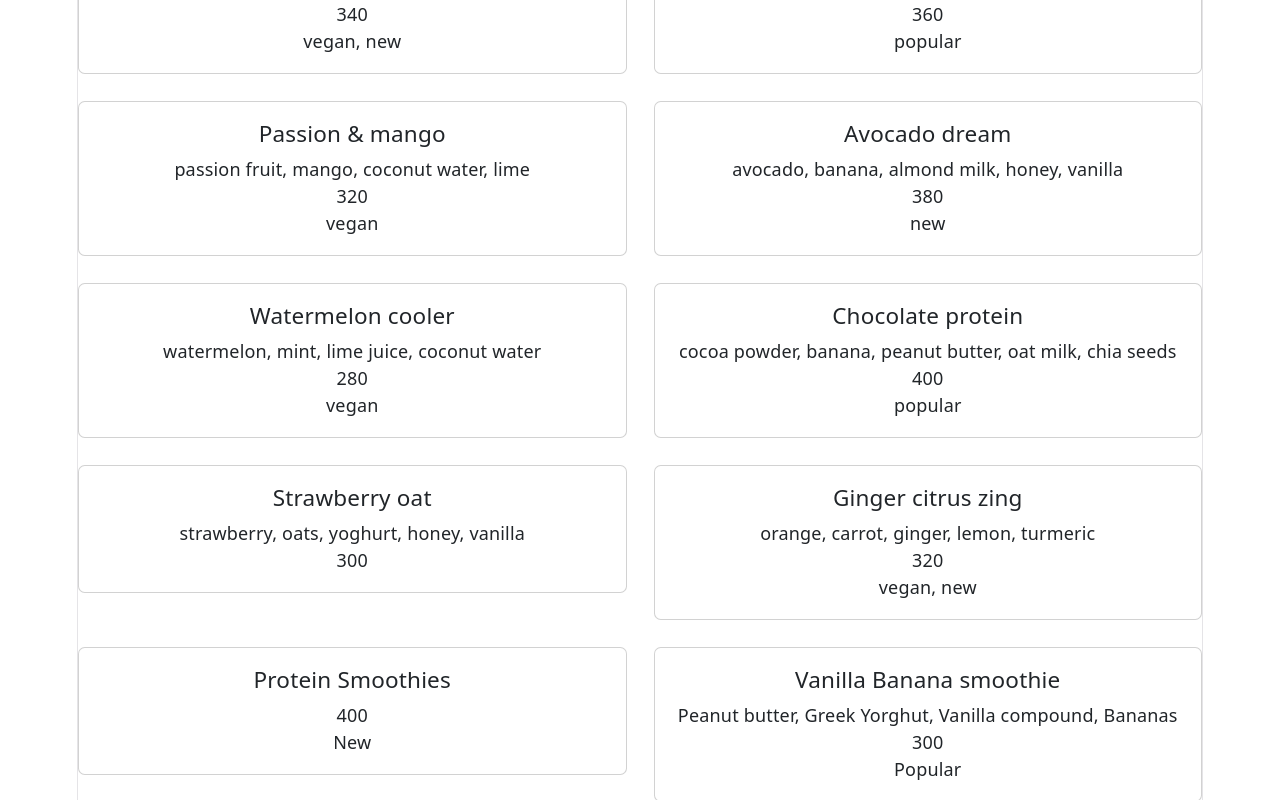
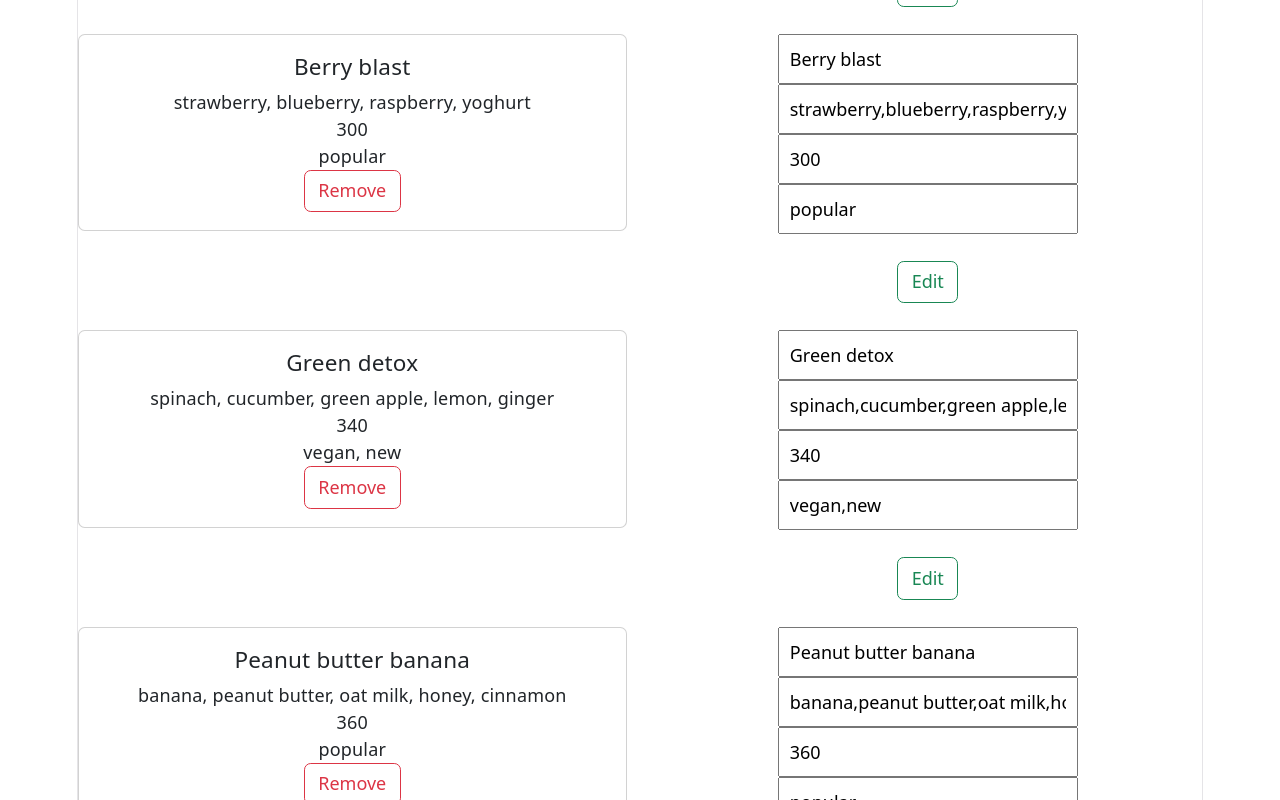
Before and after one commit to risper4/showcase-project, a React (Vite) app: page /shop in a window 1280 px wide. Shown: the part 440-1240 px from the top of the page. Built offline with nearby package versions, Linux system fonts and the light colour scheme; data requests are answered from the project's data file.

Commit message:
Remove and edit functionality

```diff
--- a/db.json
+++ b/db.json
@@ -11,12 +11,7 @@
     {
       "id": "1",
       "name": "Tropical sunrise",
-      "ingredients": [
-        "mango",
-        "pineapple",
-        "orange juice",
-        "turmeric"
-      ],
+      "ingredients": "mango,pineapple,watermelon, juice,turmeric",
       "price": 320,
       "badges": [
         "popular",
@@ -156,31 +151,17 @@
       ]
     },
     {
-      "name": "Protein Smoothies",
-      "price": "400",
-      "ingredients": "",
-      "badges": "New",
-      "id": "lLBLkOsNKIg"
-    },
-    {
       "name": "Vanilla Banana smoothie",
-      "price": "300",
-      "ingredients": "Peanut butter, Greek Yorghut, Vanilla compound, Bananas",
-      "badges": "Popular",
-      "id": "bxPj7U8kffc"
-    },
-    {
-      "name": "Vanilla Banana smoothie",
-      "price": "300",
+      "price": "500",
       "ingredients": [
         "Banana",
         "Yorghut"
       ],
       "badges": [
-        "New"
+        "Popular"
       ],
-      "id": "FD8JJSknC7w"
+      "id": "vBr-NH_hOjI"
     }
   ],
-  "$schema": "./node_modules/json-server/schema.json"
+  "$schema": ["./node_modules/json-server/schema.json"]
 }
--- a/src/App.css
+++ b/src/App.css
@@ -182,3 +182,19 @@
     border-right-color: var(--border);
   }
 } */
+
+
+form > input {
+  width : 300px;
+  height: 50px;
+  font-size: 18px;
+  padding: 10px;
+}
+
+.frm {
+  display: flex;
+  flex-direction: row;
+  flex-wrap: wrap;
+  align-items: center;
+  justify-content: center;
+}
--- a/src/components/AdminPortal.jsx
+++ b/src/components/AdminPortal.jsx
@@ -11,36 +11,32 @@ export default function AdminPortal() {
         badges : ''
     })
 
-    function handleSubmit(event) {
+    function handleSubmit (event) {
        event.preventDefault()
 
-  const formattedData = {
-    ...formData,
-    ingredients: formData.ingredients.split(',').map(i => i.trim()),
-    badges: formData.badges.split(',').map(b => b.trim())
+       fetch('http://localhost:3000/smoothies',
+        {
+            method : "POST",
+            headers : {
+                "Content-type" : "application/json"
+            },
+            body : JSON.stringify(formData)
         }
-
-  fetch('http://localhost:3001/smoothies', {
-    method: "POST",
-    headers: {
-      "Content-type": "application/json"
-    },
-    body: JSON.stringify(formattedData)
-  })
+       )
        .then((response) => {
-    if (!response.ok) {
+        if(!response.ok){
             throw new Error('Error occurred')
-    } else {
+        }else{
             return response.json()
         }
        })
        .then((data) => {
          setSmoothies([...smoothies, data])
          setFormData({
-      name: '',
-      price: '',
-      ingredients: '',
-      badges: ''
+            name : '',
+            price : '',
+            ingredients : '',
+            badges : ''
          })
        })
        .catch((error) => alert(error))
@@ -59,7 +55,7 @@ export default function AdminPortal() {
     return(
         <>
         <NavBar/>
-        <form onSubmit={handleSubmit}>
+        <form onSubmit={handleSubmit} className="frm">
             <input
              type="text"
              id = {nameId}
--- a/src/components/Shop.jsx
+++ b/src/components/Shop.jsx
@@ -10,10 +10,12 @@ export default function Shop() {
 
     const [search, setSearch] = useState('')
 
-
-    // function addSmoothies(newData) {
-    //     setSmoothies((prev) => ([...prev, newData]))
-    // }
+    function addDelete(deletedSmoothie){
+        const smoothieToDelete = smoothies.filter((smoothie) => {
+            smoothie.id !== deletedSmoothie.id
+        })
+        setSmoothies(smoothieToDelete)
+    }
 
     // const {smoothies, loading, setSmoothies} = useFetchData('http://localhost:3001/smoothies')
     const {smoothies, loading, setSmoothies} = UseSmoothies()
@@ -21,13 +23,24 @@ export default function Shop() {
        return smoothie.name.toLowerCase().includes(search.toLowerCase())
     })
 
+    function addEdit(editedItem) {
+        const itemToEdit = smoothies.map((smoothie) =>{
+            if(smoothie.id === editedItem.id){
+                return editedItem
+            }else{
+                smoothie
+            }
+            setSmoothies(itemToEdit)
+        })
+    }
+
     if(loading) return <p>Loading ...</p>
     return(
         <>
         <NavBar/>
         <Search search = {search} setSearch = {setSearch}/>
         {/* <AdminPortal addSmoothies = {addSmoothies}/> */}
-        <ShopList smoothies = {filteredSmoothies}/>
+        <ShopList smoothies = {filteredSmoothies} addDelete = {addDelete} addEdit = {addEdit}/>
         </>
     )
 }
--- a/src/components/ShopCard.jsx
+++ b/src/components/ShopCard.jsx
@@ -1,7 +1,69 @@
-export default function ShopCard({smoothie}) {
+import { useState } from "react"
+import '../App.css'
+
+
+export default function ShopCard({smoothie, addDelete, addEdit}) {
+
+    const [editForm, setEditForm] = useState({
+        name : smoothie.name, ingredients : smoothie.ingredients, price : smoothie.price, badges : smoothie.badges
+    })
+
+
+
+    function handleEdit(){
+        fetch(`http://localhost:3000/smoothies/${smoothie.id}`,
+            {
+                method : 'PATCH',
+                headers : {
+                    'Content-type' : 'application/json'
+                },
+                body : JSON.stringify(editForm)
+            }
+        )
+         .then((response) => {
+                if (!response.ok) {
+                    throw new Error('Error occurred', response.status)
+                } else {
+                    return response.json()
+                }
+        })
+        .then((editedSmoothie) => {
+            addEdit(editedSmoothie)
+            setEditForm({
+                name : '', ingredients : '', price : '', badges : ''
+            })
+        })
+
+    }
+
+    function handleEditOnchange(e){
+        setEditForm({...editForm, [e.target.name] : e.target.value})
+    }
+
+    function handleDelete() {
+
+        fetch(`http://localhost:3000/smoothies/${smoothie.id}`,
+            {
+                method : 'DELETE'
+            }
+        )
+        .then((response) => {
+                if (!response.ok) {
+                    throw new Error('Error occurred', response.status)
+                } else {
+                    return response.json()
+                }
+        })
+        .then((deletedItem) => {
+            addDelete(deletedItem)
+            alert('Item deleted')
+        })
+        .catch((error) => console.log(error))
+    }
 
     return (
 
+    <>
     <div className="col">
       <div className="card">
         <div className="card-body">
@@ -17,9 +79,43 @@ export default function ShopCard({smoothie}) {
               ? smoothie.badges.join(', ')
               : smoothie.badges}
           </p>
+          <section>
+
+            <button type="button" className="btn btn-outline-danger" onClick={handleDelete}>Remove</button>
+          </section>
         </div>
       </div>
     </div>
 
+    <form onSubmit={handleEdit} >
+        <input
+         type="text"
+         name="name"
+         value={editForm.name}
+         onChange={(e) => handleEditOnchange(e)}
+         />
+         <input
+         type="text"
+         name="ingredients"
+         value={editForm.ingredients}
+         onChange={(e) => handleEditOnchange(e)}
+         />
+         <input
+         type="text"
+         value={editForm.price}
+         name="price"
+         onChange={(e) => handleEditOnchange(e)}
+         />
+         <input
+         type="text"
+         name="badges"
+         value={editForm.badges}
+         onChange={(e) => handleEditOnchange(e)}
+         />
+         <br /><br />
+         <button type="submit" className="btn btn-outline-success" >Edit</button>
+    </form>
+    </>
+
     )
 }
--- a/src/components/ShopList.jsx
+++ b/src/components/ShopList.jsx
@@ -1,11 +1,11 @@
 import ShopCard from "./ShopCard"
 
-export default function ShopList ({smoothies}) {
+export default function ShopList ({smoothies, addDelete, addEdit}) {
     // console.log(JSON.stringify(smoothies))
     return (
         <div className="row row-cols-1 row-cols-md-2 g-4 mt-4 mb-3">
         {smoothies.map((smoothie) => (
-            <ShopCard key={smoothie.id} smoothie = {smoothie}/>
+            <ShopCard key={smoothie.id} smoothie = {smoothie} addDelete = {addDelete} addEdit ={addEdit}/>
           ))}
         </div>
 
--- a/src/custom hook/useFetchData.js
+++ b/src/custom hook/useFetchData.js
@@ -15,7 +15,6 @@ export default function useFetchData(url) {
                 }
             })
             .then((result) => {
-                console.log(result)
                 setSmoothies(result)
                 setLoading(false)
             })
--- a/src/useContext/SmoothieContext.jsx
+++ b/src/useContext/SmoothieContext.jsx
@@ -5,7 +5,7 @@ const SmoothieContext = createContext()
 
 export function SmoothieProvider({children}){
 
-    const {smoothies, loading, setSmoothies} = useFetchData('http://localhost:3001/smoothies')
+    const {smoothies, loading, setSmoothies} = useFetchData('http://localhost:3000/smoothies')
 
     return (
         <SmoothieContext.Provider value = {{smoothies, loading, setSmoothies}}>
```
Lines whose indentation alone changed are shown as unchanged.
